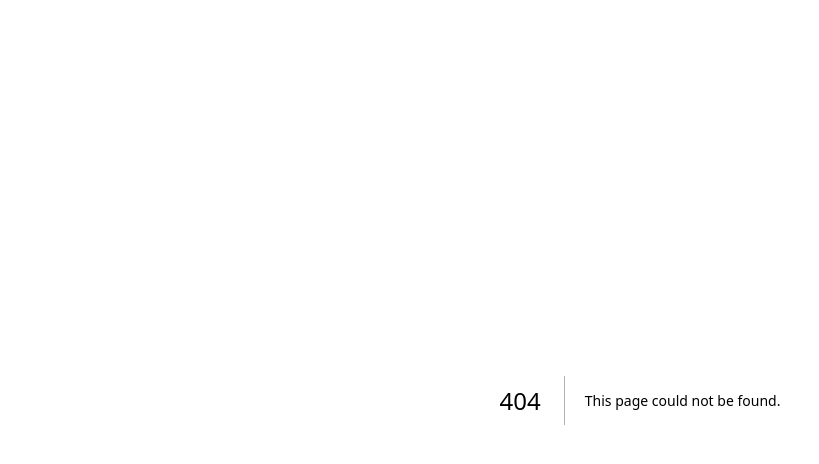
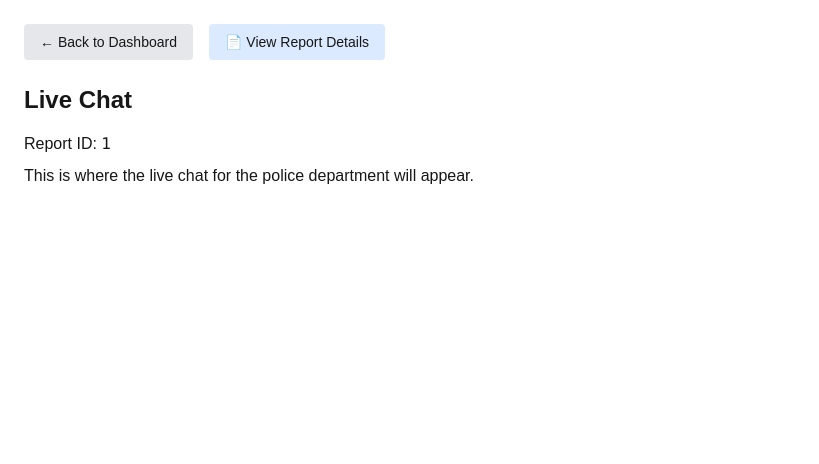
Before and after one commit to clarayin129/discreat, a Next.js app: page /chat/1 in a window 1280 px wide. Before the commit this address had no page. Shown: the top 464 px of the page, without its empty margins (0-819 px from the left). Built offline with nearby package versions, Linux system fonts and the light colour scheme.

Commit message:
chat skeleton and navigation

```diff
--- /dev/null
+++ b/src/app/chat/[id]/page.tsx
@@ -0,0 +1,28 @@
+// src/app/chat/[id]/page.tsx
+import { use } from "react"
+import Link from "next/link"
+
+export default function ChatPage({ params }: { params: Promise<{ id: string }> }) {
+  const { id } = use(params)
+
+  return (
+    <div className="p-6">
+      <div className="flex gap-4 mb-6">
+        <Link href="/dashboard">
+          <button className="px-4 py-2 bg-gray-200 rounded hover:bg-gray-300 text-sm">
+            ← Back to Dashboard
+          </button>
+        </Link>
+        <Link href={`/dashboard/${id}`}>
+          <button className="px-4 py-2 bg-blue-100 rounded hover:bg-blue-200 text-sm">
+            📄 View Report Details
+          </button>
+        </Link>
+      </div>
+
+      <h1 className="text-2xl font-bold mb-4">Live Chat</h1>
+      <p className="mb-2">Report ID: <code>{id}</code></p>
+      <p>This is where the live chat for the police department will appear.</p>
+    </div>
+  )
+}
--- a/src/app/dashboard/[id]/ReportDetails.tsx
+++ b/src/app/dashboard/[id]/ReportDetails.tsx
@@ -28,12 +28,20 @@ export default function ReportDetails({ id }: { id: string }) {
 
   return (
     <div className="p-6">
-      <button
-        onClick={() => router.push("/dashboard")}
-        className="mb-4 px-4 py-2 bg-gray-200 text-sm rounded hover:bg-gray-300"
-      >
-        ← Back to Dashboard
-      </button>
+      <div className="flex gap-4 mb-6">
+        <button
+          onClick={() => router.push("/dashboard")}
+          className="px-4 py-2 bg-gray-200 text-sm rounded hover:bg-gray-300"
+        >
+          ← Back to Dashboard
+        </button>
+        <button
+          onClick={() => router.push(`/chat/${report._id}`)}
+          className="px-4 py-2 bg-blue-100 text-sm rounded hover:bg-blue-200"
+        >
+          💬 Open Chat
+        </button>
+      </div>
 
       <h1 className="text-2xl font-bold mb-4">Report Details</h1>
 
--- a/src/app/dashboard/page.tsx
+++ b/src/app/dashboard/page.tsx
@@ -11,7 +11,10 @@ export default function Dashboard() {
   useEffect(() => {
     fetch("/api/reports")
       .then(res => res.json())
-      .then(data => setReports(data))
+      .then(data => {
+        const sorted = data.sort((a: any, b: any) => new Date(b.createdAt).getTime() - new Date(a.createdAt).getTime())
+        setReports(sorted)
+      })
   }, [])
 
   return (
@@ -25,6 +28,7 @@ export default function Dashboard() {
             <th className="p-2">Status</th>
             <th className="p-2">Requested At</th>
             <th className="p-2">Actions</th>
+            <th className="p-2">Live Chat</th>
           </tr>
         </thead>
         <tbody>
@@ -36,10 +40,18 @@ export default function Dashboard() {
               <td className="p-2">{new Date(r.createdAt).toLocaleString()}</td>
               <td className="p-2">
                 <button
-                    onClick={() => router.push(`/dashboard/${r._id}`)}
-                    className="text-blue-500 underline"
+                  onClick={() => router.push(`/dashboard/${r._id}`)}
+                  className="text-blue-500 underline"
                 >
-                View
+                  View
+                </button>
+              </td>
+              <td className="p-2">
+                <button
+                  onClick={() => router.push(`/chat/${r._id}`)}
+                  className="text-green-500 underline"
+                >
+                  Open Chat
                 </button>
               </td>
             </tr>
```
